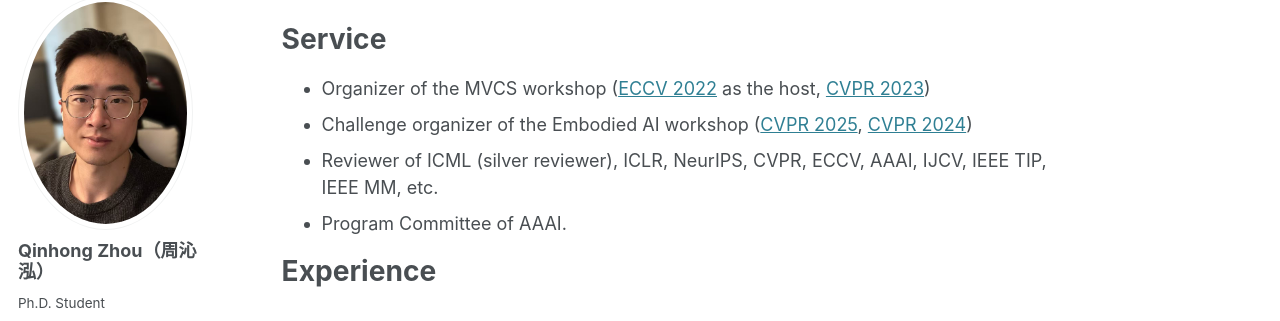
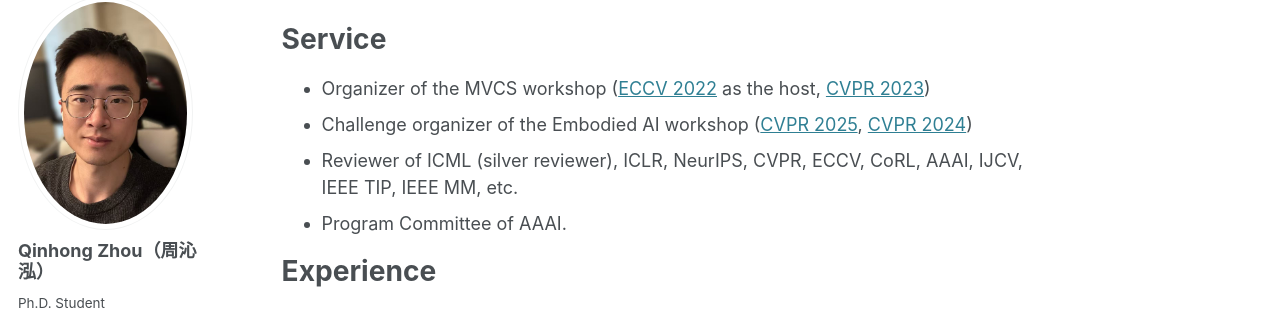
Before and after one commit to zhouqqhh/zhouqqhh.github.io, a Jekyll site: the page built from _pages/about.md, in a window 1280 px wide and 900 px high, scrolled down 4347 px. Shown: the part 110-431 px from the top of the window. Built offline with Jekyll 4.4.1, drawn with Linux system fonts in a browser that asks for light colours; some web fonts are replaced.

Commit message:
Add CoRL to reviewer list on homepage.
Co-authored-by: Cursor <cursoragent@cursor.com>

```diff
--- a/_pages/about.md
+++ b/_pages/about.md
@@ -248,7 +248,7 @@ Service
 ======
 * Organizer of the MVCS workshop ([ECCV 2022](https://mvcs-workshop.github.io/schedule.html) as the host, [CVPR 2023](https://mvcs-workshop.github.io/))
 * Challenge organizer of the Embodied AI workshop ([CVPR 2025](https://embodied-ai.org/cvpr2025/), [CVPR 2024](https://embodied-ai.org/cvpr2024/))
-* Reviewer of ICML (silver reviewer), ICLR, NeurIPS, CVPR, ECCV, AAAI, IJCV, IEEE TIP, IEEE MM, etc.
+* Reviewer of ICML (silver reviewer), ICLR, NeurIPS, CVPR, ECCV, CoRL, AAAI, IJCV, IEEE TIP, IEEE MM, etc.
 * Program Committee of AAAI.
 
 Experience
```
Also changed, not shown: _pages/about-zh.md (+1 -1 lines).
